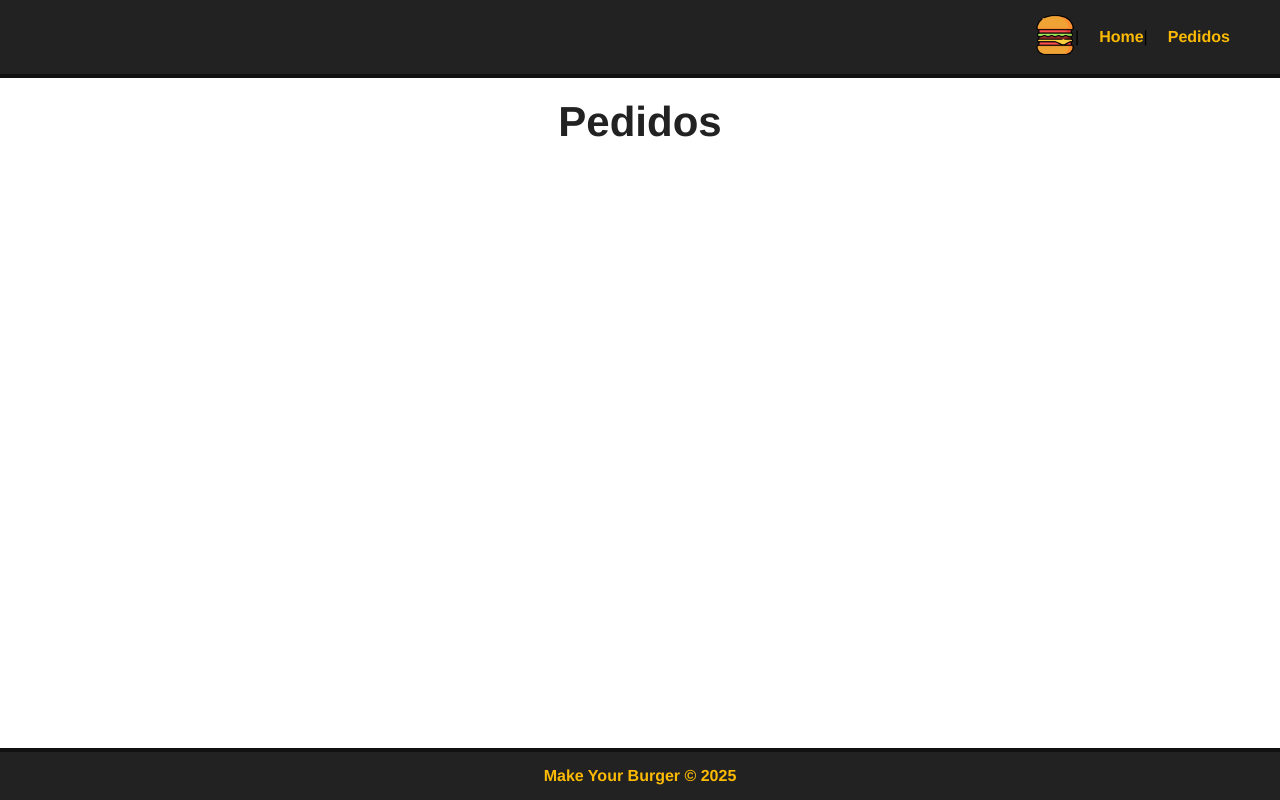
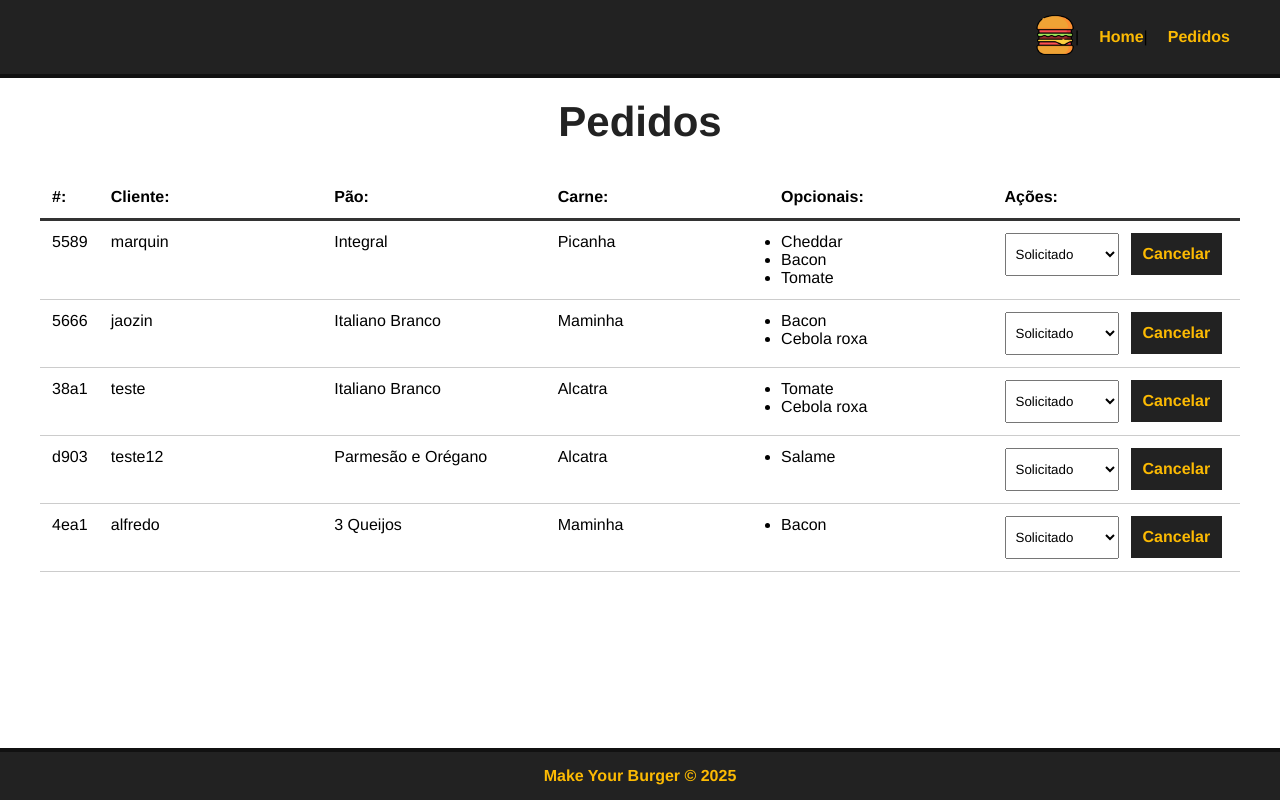
Before and after one commit to lazarojoabe/make_your_burger, a Vue app: page /pedidos in a window 1280 px wide. Built offline with nearby package versions, Linux system fonts and the light colour scheme; data requests are answered from the project's data file.

Commit message:
dashboard de pedidos criado e já resgatando dados do db

```diff
--- a/db/db.json
+++ b/db/db.json
@@ -121,6 +121,16 @@
         "Salame"
       ],
       "status": "Solicitado"
+    },
+    {
+      "id": "4ea1",
+      "nome": "alfredo",
+      "pao": "3 Queijos",
+      "carne": "Maminha",
+      "opcionais": [
+        "Bacon"
+      ],
+      "status": "Solicitado"
     }
   ]
 }
--- /dev/null
+++ b/src/components/Dashboard.vue
@@ -0,0 +1,162 @@
+<template>
+  <div id="burger-table" v-if="burgers">
+    <div>
+      <div id="burger-table-heading">
+        <div class="order-id">#:</div>
+        <div>Cliente:</div>
+        <div>Pão:</div>
+        <div>Carne:</div>
+        <div>Opcionais:</div>
+        <div>Ações:</div>
+      </div>
+    </div>
+    <div id="burger-table-rows">
+      <div class="burger-table-row" v-for="burger in burgers" :key="burger.id">
+        <div class="order-number">{{ burger.id }}</div>
+        <div>{{ burger.nome }}</div>
+        <div>{{ burger.pao }}</div>
+        <div>{{ burger.carne }}</div>
+        <div>
+          <ul v-for="(opcional, index) in burger.opcionais" :key="index">
+            <li>{{ opcional }}</li>
+          </ul>
+        </div>
+        <div>
+          <select name="status" class="status" @change="updateBurger($event, burger.id)">
+            <option :value="s.tipo" v-for="s in status" :key="s.id" :selected="burger.status == s.tipo">
+              {{ s.tipo }}
+            </option>
+          </select>
+          <button class="delete-btn" @click="deleteBurger(burger.id)">Cancelar</button>
+        </div>
+      </div>
+    </div>
+  </div>
+  <div v-else>
+    <h2>Não há pedidos no momento!</h2>
+  </div>
+</template>
+<script>
+  export default {
+    name: "Dashboard",
+    data() {
+      return {
+        burgers: null,
+        burger_id: null,
+        status: []
+      }
+    },
+    methods: {
+      async getPedidos() {
+        const req = await fetch('http://localhost:3000/burgers')
+
+        const data = await req.json()
+
+        this.burgers = data
+
+
+        this.getStatus()
+
+      },
+      async getStatus() {
+
+        const req = await fetch('http://localhost:3000/status')
+
+        const data = await req.json()
+
+        this.status = data
+
+      },
+      async deleteBurger(id) {
+
+        const req = await fetch(`http://localhost:3000/burgers/${id}`, {
+          method: "DELETE"
+        });
+
+        const res = await req.json()
+
+        this.getPedidos()
+
+      },
+      async updateBurger(event, id) {
+
+        const option = event.target.value;
+
+        const dataJson = JSON.stringify({status: option});
+
+        const req = await fetch(`http://localhost:3000/burgers/${id}`, {
+          method: "PATCH",
+          headers: { "Content-Type" : "application/json" },
+          body: dataJson
+        });
+
+        const res = await req.json()
+
+        console.log(res)
+
+      }
+    },
+    mounted () {
+    this.getPedidos()
+    }
+  }
+</script>
+
+<style scoped>
+  #burger-table {
+    max-width: 1200px;
+    margin: 0 auto;
+  }
+
+  #burger-table-heading,
+  #burger-table-rows,
+  .burger-table-row {
+    display: flex;
+    flex-wrap: wrap;
+  }
+
+  #burger-table-heading {
+    font-weight: bold;
+    padding: 12px;
+    border-bottom: 3px solid #333;
+  }
+
+  .burger-table-row {
+    width: 100%;
+    padding: 12px;
+    border-bottom: 1px solid #CCC;
+  }
+
+  #burger-table-heading div,
+  .burger-table-row div {
+    width: 19%;
+  }
+
+  #burger-table-heading .order-id,
+  .burger-table-row .order-number {
+    width: 5%;
+  }
+
+  select {
+    padding: 12px 6px;
+    margin-right: 12px;
+  }
+
+  .delete-btn {
+    background-color: #222;
+    color:#fcba03;
+    font-weight: bold;
+    border: 2px solid #222;
+    padding: 10px;
+    font-size: 16px;
+    margin: 0 auto;
+    cursor: pointer;
+    transition: .5s;
+  }
+
+  .delete-btn:hover {
+    background-color: transparent;
+    color: #222;
+  }
+
+</style>
--- a/src/views/Pedidos.vue
+++ b/src/views/Pedidos.vue
@@ -1,5 +1,15 @@
 <template>
   <div id="main-container">
     <h1>Pedidos</h1>
+    <Dashboard />
   </div>
 </template>
+<script>
+  import Dashboard from '@/components/Dashboard.vue';
+  export default {
+    name: "Pedidos",
+    components: {
+      Dashboard,
+    },
+  };
+</script>
```
